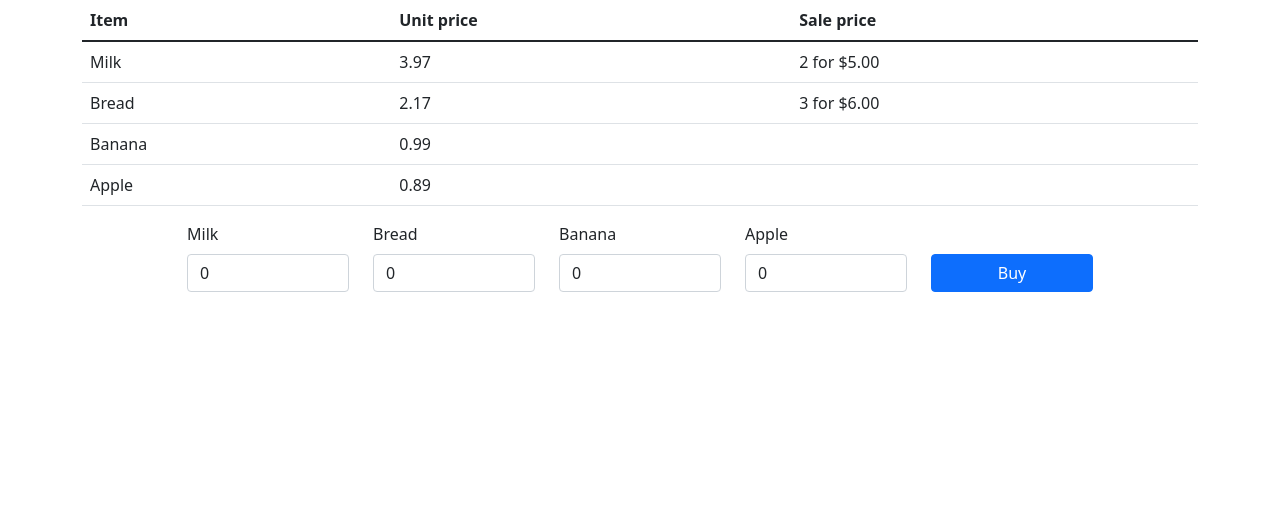
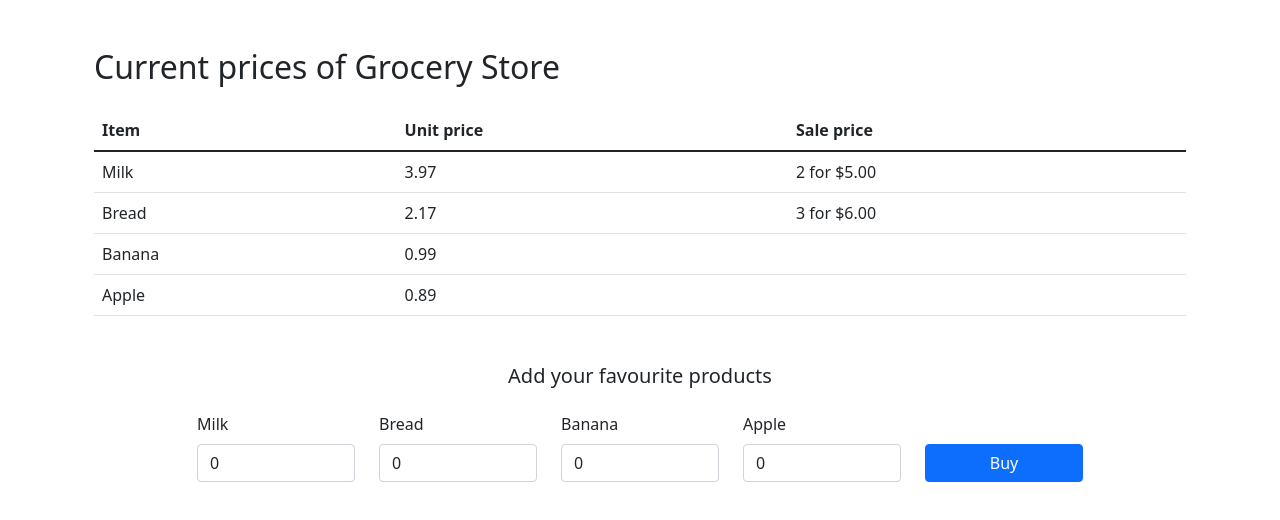
Before and after one commit to davidtissera/grocery_store, a React (Create React App) app in the folder app/: page / in a window 1280 px wide. Shown: the top 520 px of the page. Built offline with nearby package versions, Linux system fonts and the light colour scheme.

Commit message:
Styling: Improving styling on BuyerPage view

```diff
--- a/app/src/Pages/BuyerPage/index.tsx
+++ b/app/src/Pages/BuyerPage/index.tsx
@@ -24,16 +24,21 @@ export default function BuyerPage() {
   };
 
   return (
-    <>
+    <div className="container-md mt-5">
       <div className="container-md">
+        <h2 className="mb-4">Current prices of Grocery Store</h2>
         <GroceryPricesTable products={products} />
       </div>
-      <div className="container-md">
+      <div className="container-md mt-5">
+        <h5 className="mb-4" style={{ textAlign: "center" }}>Add your favourite products</h5>
         <ShoppingCart productsToBuy={products} handleBuyProducts={handleBuyProducts} />
       </div>
-      <div className="container-md">
-        <ShoppingList products={productsQuantity} />
-      </div>
-    </>
+      {productsQuantity.length > 0 && (
+        <div className="container-md mt-5 mb-5">
+          <h3 className="mb-4">Your shopping list</h3>
+          <ShoppingList products={productsQuantity} />
+        </div>
+      )}
+    </div>
   );
 }
```
